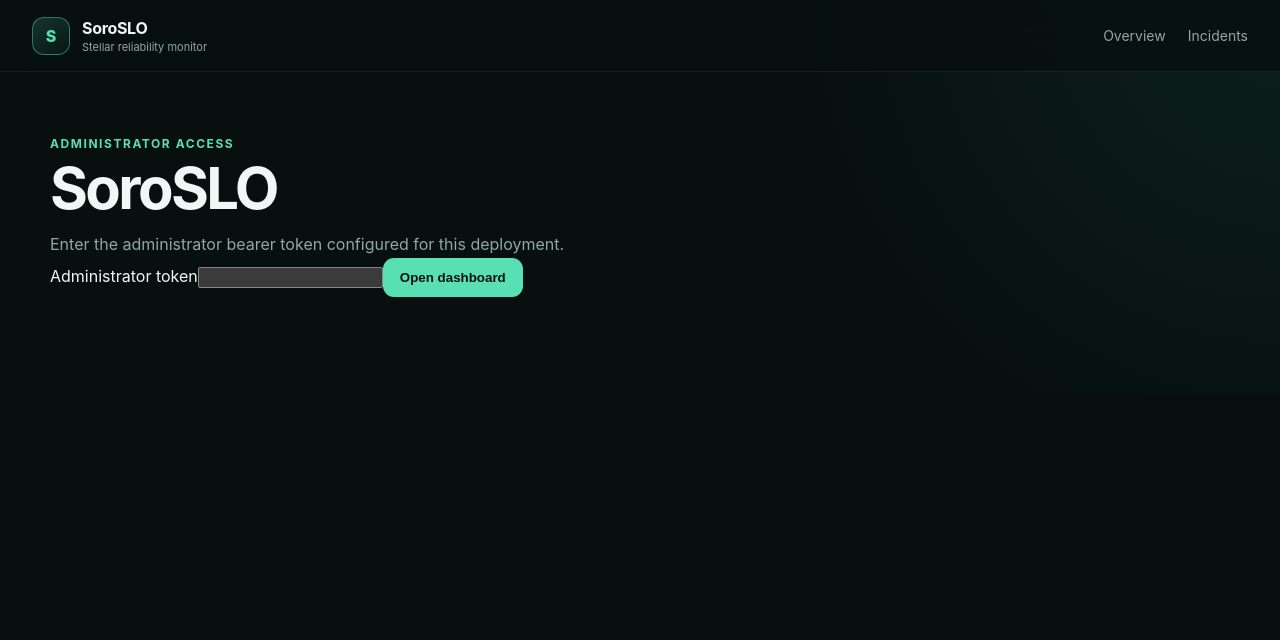
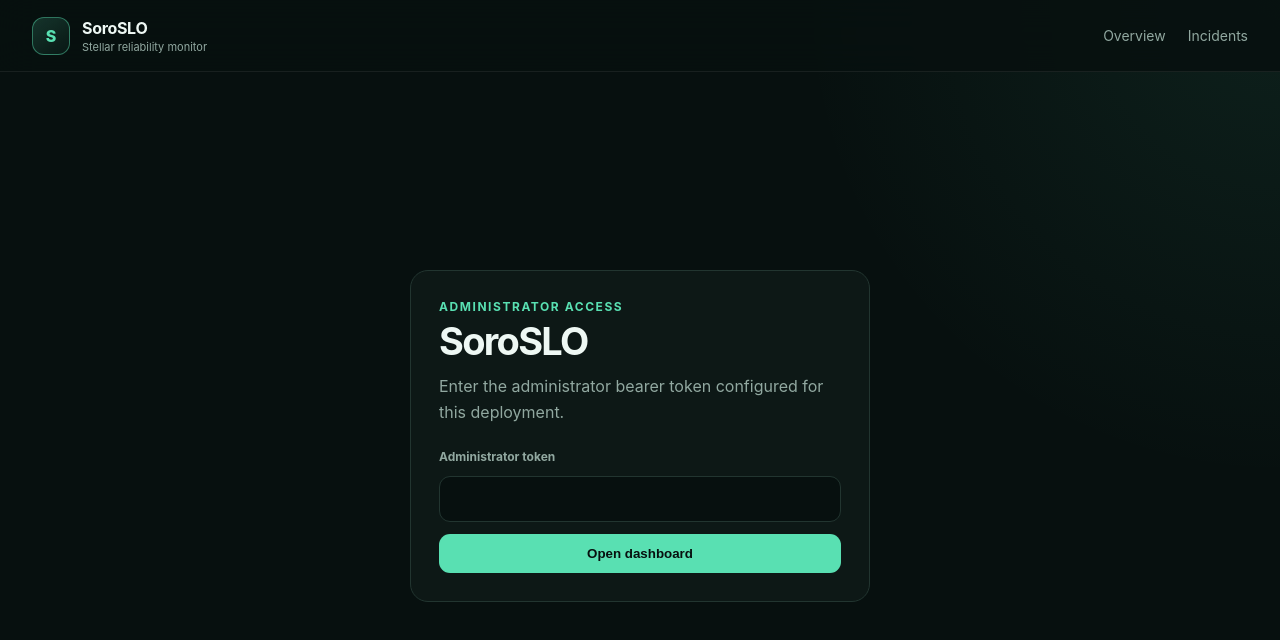
Before and after one commit to Jeetaksh25/soroslo, a Next.js app in the folder apps/dashboard/: page /login in a window 1280 px wide. Shown: the top 640 px of the page. Built offline with nearby package versions, Linux system fonts and the light colour scheme.

Commit message:
style(dashboard): add administrator login layout

```diff
--- a/apps/dashboard/src/app/globals.css
+++ b/apps/dashboard/src/app/globals.css
@@ -461,3 +461,43 @@ pre {
     grid-template-columns: auto 1fr;
   }
 }
+
+
+.login-shell {
+  min-height: calc(100vh - 200px);
+  display: grid;
+  place-items: center;
+}
+.login-card {
+  width: min(100%, 460px);
+  padding: 28px;
+  border: 1px solid var(--border);
+  border-radius: 18px;
+  background: var(--panel);
+}
+.login-card h1 {
+  font-size: 38px;
+}
+.login-card form {
+  display: grid;
+  gap: 12px;
+  margin-top: 24px;
+}
+.login-card label {
+  color: var(--muted);
+  font-size: 12px;
+  font-weight: 700;
+}
+.login-card input {
+  width: 100%;
+  border: 1px solid var(--border);
+  border-radius: 11px;
+  background: #07100f;
+  color: var(--text);
+  padding: 12px 13px;
+  font: inherit;
+  outline: none;
+}
+.login-card input:focus {
+  border-color: rgba(89, 224, 178, 0.65);
+}
```
